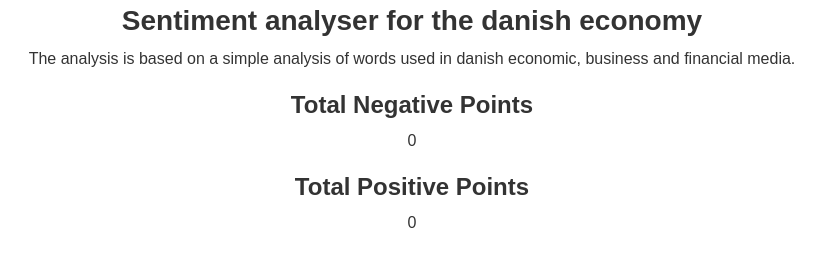
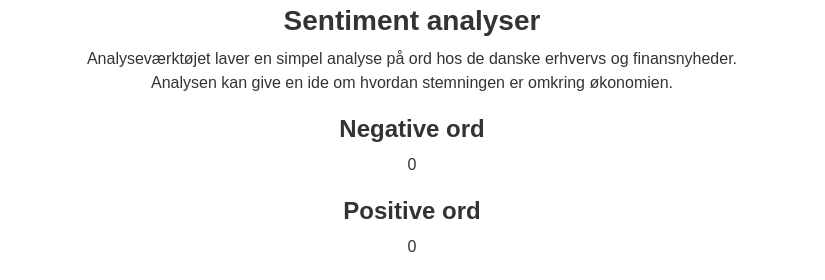
Before and after one commit to FrederikGJ/learning_python_and_so_on_, a Flask app: page / in a window 1280 px wide. Shown: the top 280 px of the page, without its empty margins (228-1053 px from the left). Run offline with Flask 3, Linux system fonts and the light colour scheme; data that the repository does not hold is empty; some libraries are stand-ins or nearby versions.

Commit message:
Update index.html

```diff
--- a/templates/index.html
+++ b/templates/index.html
@@ -6,13 +6,14 @@
 </head>
 <body>
     <div class="container">
-        <h1>Sentiment analyser for the danish economy</h1>
-        <p>The analysis is based on a simple analysis of words used in danish economic, business and financial media.</p>
+        <h1>Sentiment analyser</h1>
+        <p>Analyseværktøjet laver en simpel analyse på ord hos de danske erhvervs og finansnyheder. <br>
+        Analysen kan give en ide om hvordan stemningen er omkring økonomien. </p>
 
-        <h2>Total Negative Points</h2>
+        <h2>Negative ord</h2>
         <p>{{ total_negative }}</p>
 
-        <h2>Total Positive Points</h2>
+        <h2>Positive ord</h2>
         <p>{{ total_positive }}</p>
     </div>
 
```
